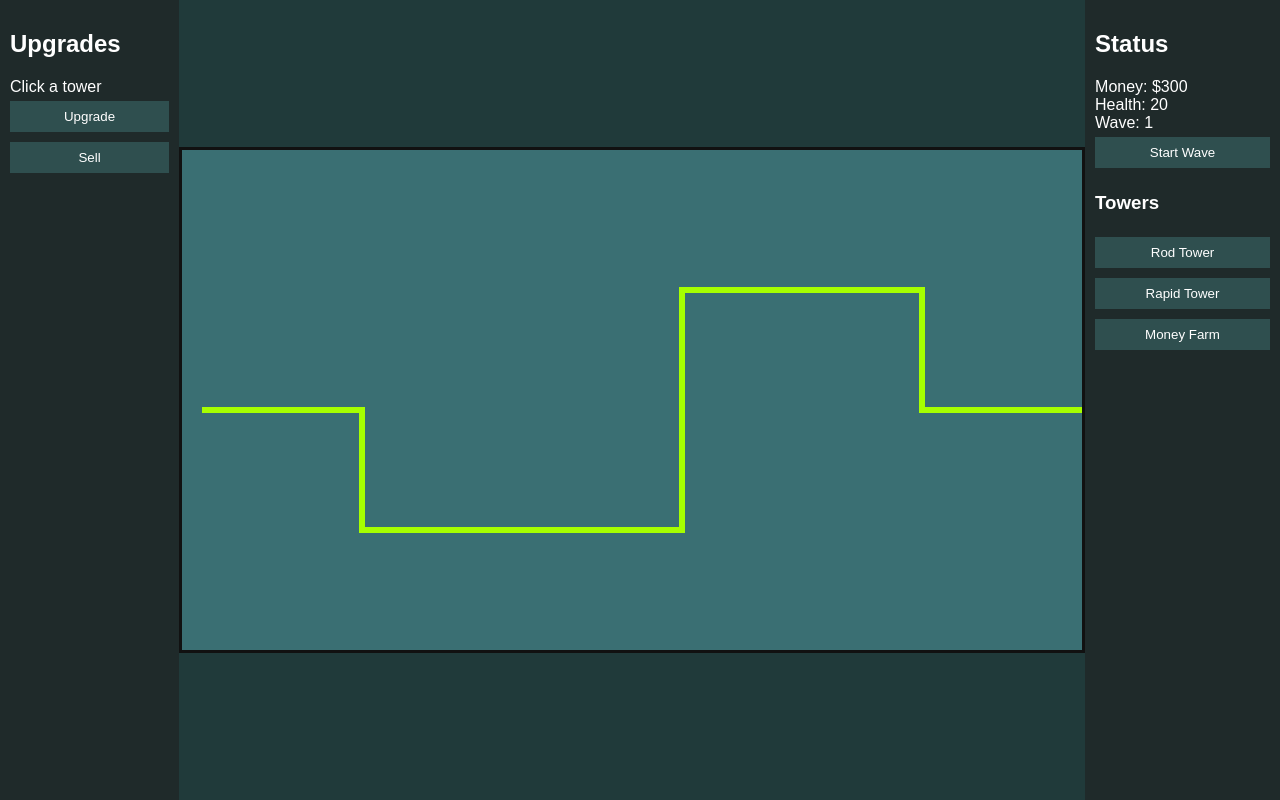
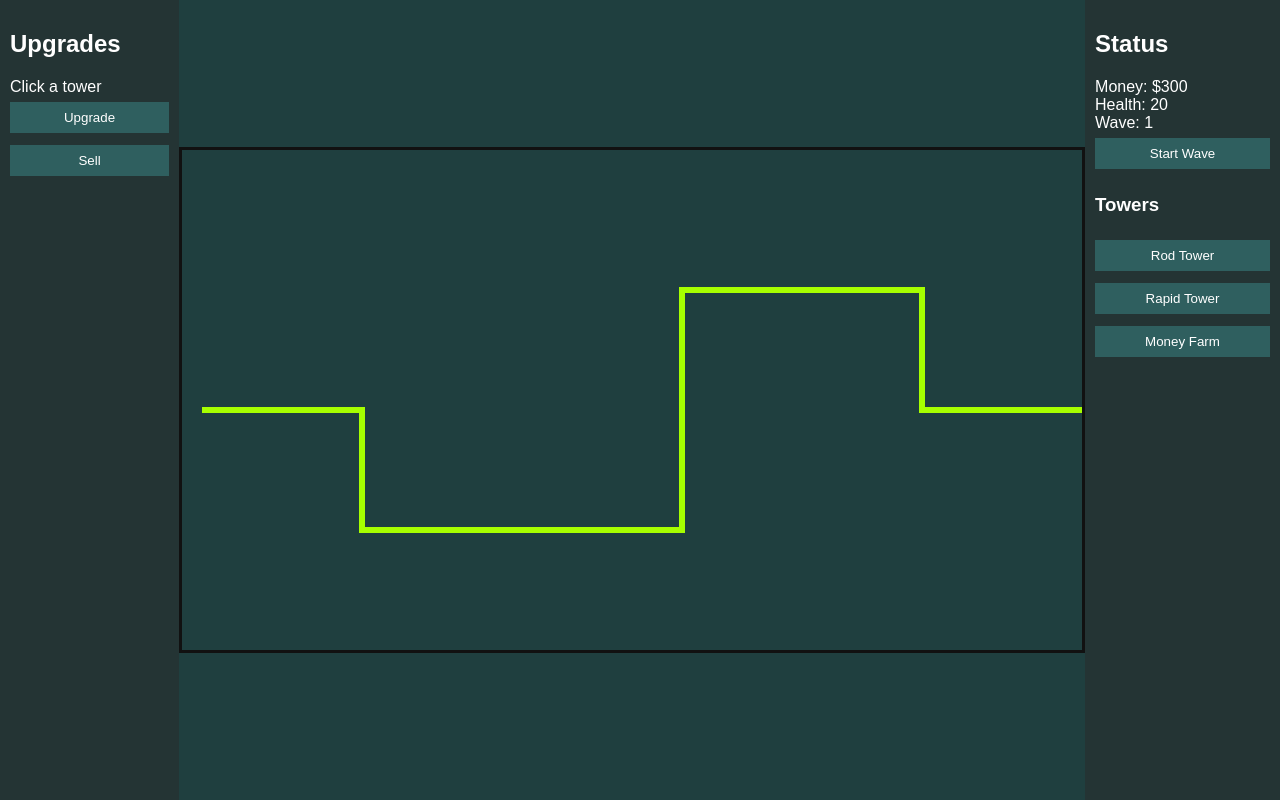
Before and after one commit to laine10hart/hart-baits-td, a plain HTML site: page index.html in a window 1280 px wide. Drawn offline with Linux system fonts and the light colour scheme.

Commit message:
Update style.css

```diff
--- a/style.css
+++ b/style.css
@@ -1,7 +1,7 @@
 body{
 margin:0;
 font-family:Arial;
-background:#0f1a1a;
+background:#1b2a2a;
 color:white;
 }
 
@@ -12,13 +12,13 @@ height:100vh;
 
 #leftPanel{
 width:200px;
-background:#1f2a2a;
+background:#243434;
 padding:10px;
 }
 
 #rightPanel{
 width:220px;
-background:#1f2a2a;
+background:#243434;
 padding:10px;
 }
 
@@ -27,24 +27,23 @@ flex:1;
 display:flex;
 justify-content:center;
 align-items:center;
-background:#203a3a;
+background:#1f3f3f;
 }
 
 canvas{
-background:#3a6f73;
 border:3px solid #111;
 }
 
 button{
 width:100%;
-margin:5px 0;
+margin:6px 0;
 padding:8px;
-background:#2f4f4f;
+background:#2f5f5f;
 border:none;
 color:white;
 cursor:pointer;
 }
 
 button:hover{
-background:#3f6f6f;
+background:#3f7f7f;
 }
```
